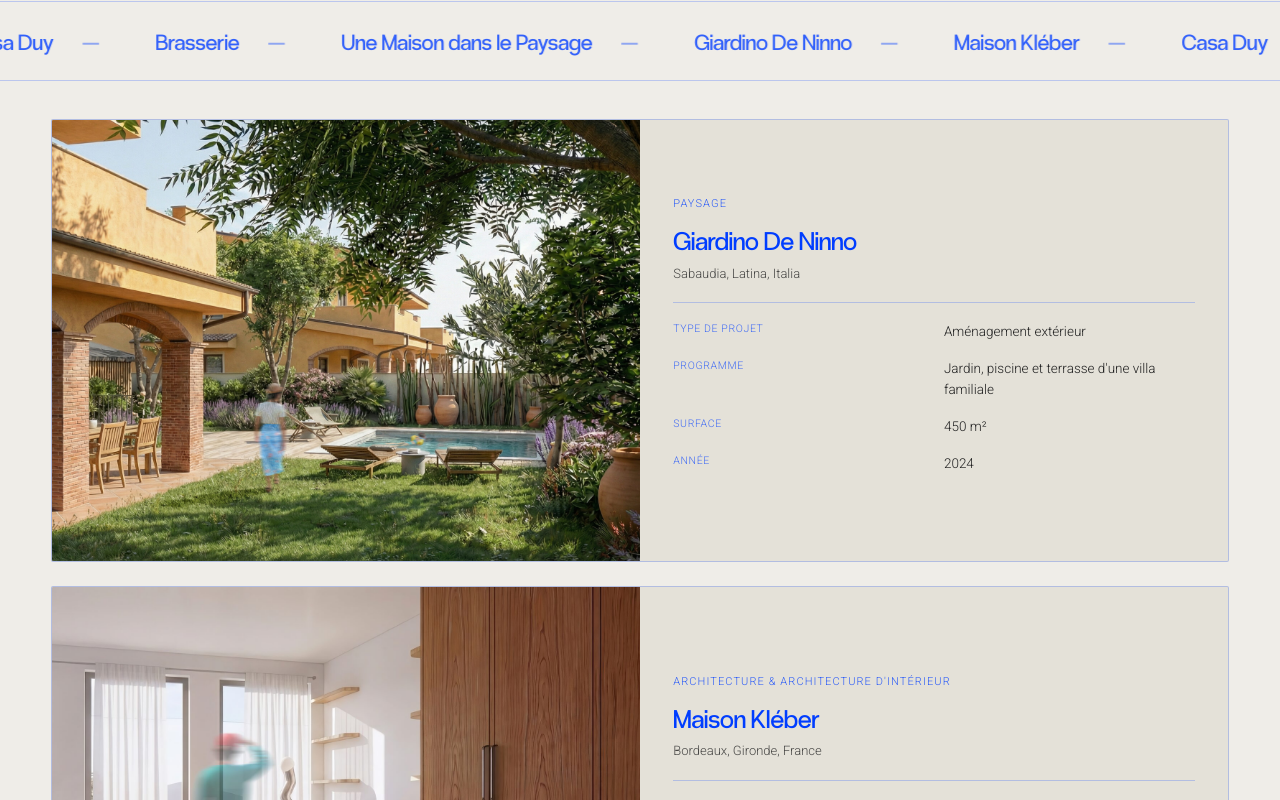
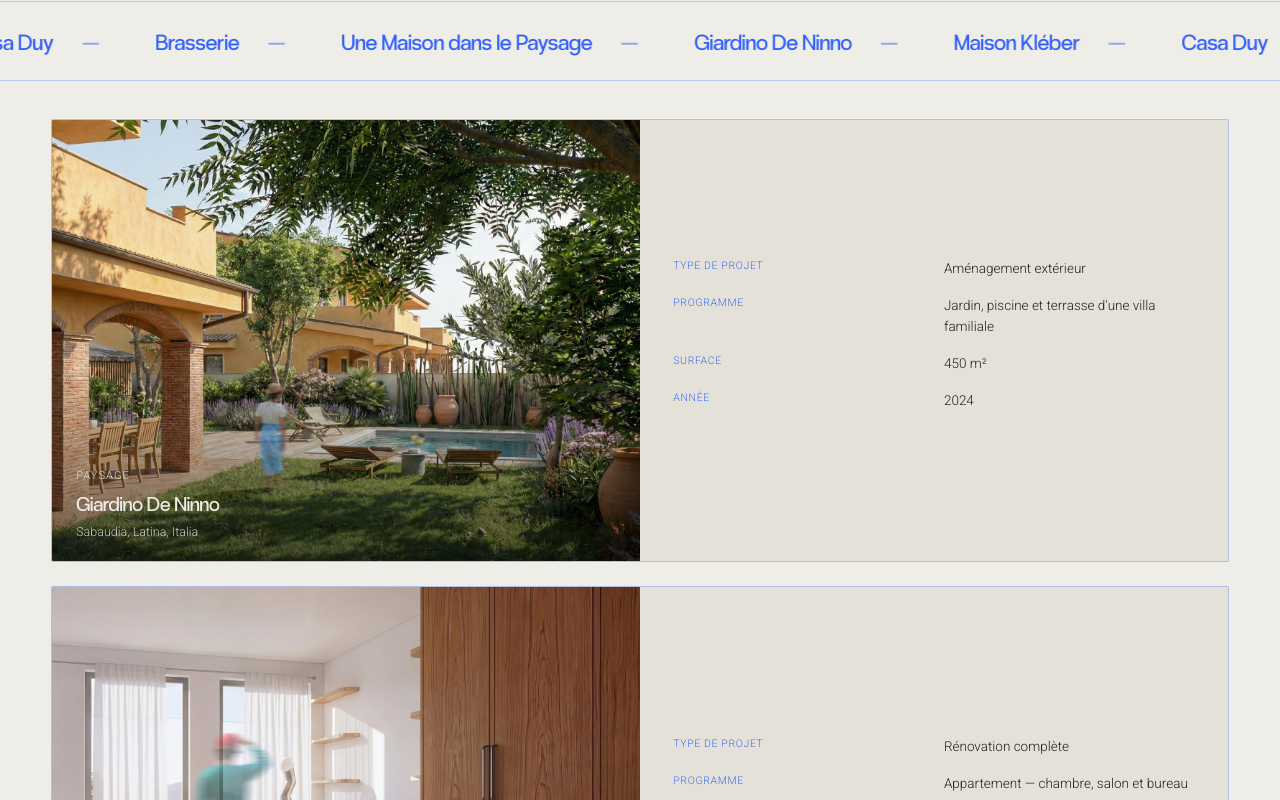
Before and after one commit to SupraStudio/Supra-Studio, a Next.js app in the folder supra-studio-nextjs/: page /projets in a window 1280 px wide. Shown: the part 600-1400 px from the top of the page. Built offline with nearby package versions, Linux system fonts and the light colour scheme.

Commit message:
Add files via upload

```diff
--- a/supra-studio-nextjs/app/globals.css
+++ b/supra-studio-nextjs/app/globals.css
@@ -583,7 +583,7 @@ button { font-family: inherit; cursor: pointer; }
   padding: 20px 0;
   border-bottom: 1px solid var(--bleu-line);
 }
-.page-hero-stats .stat-figure { font-size: clamp(20px, 2.2vw, 28px); }
+.page-hero-stats .stat-figure { font-size: clamp(20px, 2.2vw, 28px); color: var(--bleu); }
 @media (max-width: 860px) {
   .page-hero-grid { grid-template-columns: 1fr; }
 }
@@ -620,6 +620,46 @@ button { font-family: inherit; cursor: pointer; }
   flex-direction: column;
   gap: clamp(14px, 2vw, 24px);
 }
+
+/* Homepage teaser card — single full-bleed image, text overlaid on photo */
+.project-teaser {
+  position: relative;
+  overflow: hidden;
+  border-radius: var(--radius);
+  background: var(--ivoire-deep);
+  aspect-ratio: 16/8;
+  display: block;
+}
+.project-teaser img {
+  width: 100%; height: 100%; object-fit: cover;
+  transition: transform .7s var(--ease);
+}
+.project-teaser:hover img { transform: scale(1.03); }
+.project-teaser .overlay {
+  position: absolute; inset: 0;
+  background: linear-gradient(180deg, rgba(0,0,0,0) 55%, rgba(0,0,0,.55) 100%);
+}
+.project-teaser .info {
+  position: absolute; left: 0; right: 0; bottom: 0;
+  padding: 22px 26px;
+  color: var(--ivoire);
+}
+.project-teaser .info .cat {
+  font-size: 11px; letter-spacing: 0.12em; text-transform: uppercase; opacity: .85;
+  margin: 0 0 4px;
+}
+.project-teaser .info .name {
+  font-family: var(--f-display); font-size: 20px; margin: 0 0 3px;
+}
+.project-teaser .info .location {
+  font-size: 12.5px; opacity: .8; margin: 0;
+}
+.project-teaser.is-wip { cursor: default; }
+@media (max-width: 700px) {
+  .project-teaser { aspect-ratio: 4/3; }
+}
+
+/* Projets page identity card — contained image (text overlaid on it) + metadata panel, no image inside the panel */
 .project-card {
   display: grid;
   grid-template-columns: 1fr 1fr;
@@ -638,32 +678,37 @@ button { font-family: inherit; cursor: pointer; }
   transition: transform .7s var(--ease);
 }
 .project-card:hover .project-card-media img { transform: scale(1.04); }
+.project-card-media .overlay {
+  position: absolute; inset: 0;
+  background: linear-gradient(180deg, rgba(0,0,0,0) 55%, rgba(0,0,0,.55) 100%);
+}
+.project-card-media .info {
+  position: absolute; left: 0; right: 0; bottom: 0;
+  padding: 20px 24px;
+  color: var(--ivoire);
+}
+.project-card-media .info .cat {
+  font-size: 11px; letter-spacing: 0.1em; text-transform: uppercase; opacity: .85;
+  margin: 0 0 4px;
+}
+.project-card-media .info .name {
+  font-family: var(--f-display); font-weight: 400; font-size: 20px;
+  margin: 0 0 3px;
+}
+.project-card-media .info .location {
+  font-size: 12.5px; opacity: .8; margin: 0;
+}
 .project-card-info {
   padding: clamp(22px, 2.6vw, 36px);
   display: flex;
   flex-direction: column;
   justify-content: center;
 }
-.project-card-info .cat {
-  font-size: 11px; letter-spacing: 0.1em; text-transform: uppercase;
-  color: var(--bleu); opacity: .8;
-  margin: 0 0 8px;
-}
-.project-card-info .name {
-  font-family: var(--f-display); font-weight: 400;
-  font-size: clamp(20px, 2vw, 26px);
-  margin: 0 0 4px;
-}
-.project-card-info .location {
-  font-size: 13px; color: var(--charbon); opacity: .8; margin: 0;
-}
 .project-meta {
   display: grid;
   grid-template-columns: 1fr 1fr;
   gap: 4px 20px;
-  margin: 18px 0 0;
-  padding-top: 18px;
-  border-top: 1px solid var(--bleu-line);
+  margin: 0;
 }
 .project-meta dt {
   font-size: 10.5px; letter-spacing: .06em; text-transform: uppercase;
@@ -683,6 +728,7 @@ button { font-family: inherit; cursor: pointer; }
   text-transform: uppercase;
   padding: 6px 12px;
   border-radius: 20px;
+  z-index: 1;
 }
 @media (max-width: 700px) {
   .project-card { grid-template-columns: 1fr; }
--- a/supra-studio-nextjs/components/Projects.tsx
+++ b/supra-studio-nextjs/components/Projects.tsx
@@ -1,10 +1,12 @@
 import { PROJECTS } from "@/lib/projects";
 
 export default function Projects({ full = false }: { full?: boolean }) {
-  return (
-    <section className="projects" id="projets">
-      <div className="wrap">
-        {!full && (
+  if (!full) {
+    // Homepage teaser — previous style: single full-bleed image with
+    // category/name/location overlaid directly on the photo.
+    return (
+      <section className="projects" id="projets">
+        <div className="wrap">
           <div className="section-head reveal">
             <div>
               <div className="section-label">
@@ -16,8 +18,35 @@ export default function Projects({ full = false }: { full?: boolean }) {
               Voir tous les projets ↗
             </a>
           </div>
-        )}
 
+          <div className="projects-stack reveal">
+            {PROJECTS.map((p, i) => (
+              <a
+                className={`project-teaser${p.wip ? " is-wip" : ""}`}
+                href={p.wip ? undefined : `/projets/${p.slug}`}
+                key={i}
+              >
+                <img src={p.img} alt={p.name} loading="lazy" />
+                <div className="overlay" />
+                {p.wip && <span className="wip-badge">Work in progress</span>}
+                <div className="info">
+                  <p className="cat">{p.cat}</p>
+                  <p className="name">{p.name}</p>
+                  <p className="location">{p.location}</p>
+                </div>
+              </a>
+            ))}
+          </div>
+        </div>
+      </section>
+    );
+  }
+
+  // Full Projets page — identity-card style: contained image (with
+  // category/name/location overlaid on it) + a metadata panel alongside.
+  return (
+    <section className="projects" id="projets">
+      <div className="wrap">
         <div className="projects-stack reveal">
           {PROJECTS.map((p, i) => (
             <a
@@ -27,12 +56,15 @@ export default function Projects({ full = false }: { full?: boolean }) {
             >
               <div className="project-card-media">
                 <img src={p.img} alt={p.name} loading="lazy" />
+                <div className="overlay" />
                 {p.wip && <span className="wip-badge">Work in progress</span>}
+                <div className="info">
+                  <p className="cat">{p.cat}</p>
+                  <p className="name">{p.name}</p>
+                  <p className="location">{p.location}</p>
+                </div>
               </div>
               <div className="project-card-info">
-                <p className="cat">{p.cat}</p>
-                <h3 className="name">{p.name}</h3>
-                <p className="location">{p.location}</p>
                 {(p.type || p.programme || p.surface || p.annee) && (
                   <dl className="project-meta">
                     {p.type && (
```
Also changed, not shown: supra-studio-nextjs/app/projets/[slug]/page.tsx (+5 -6 lines).
